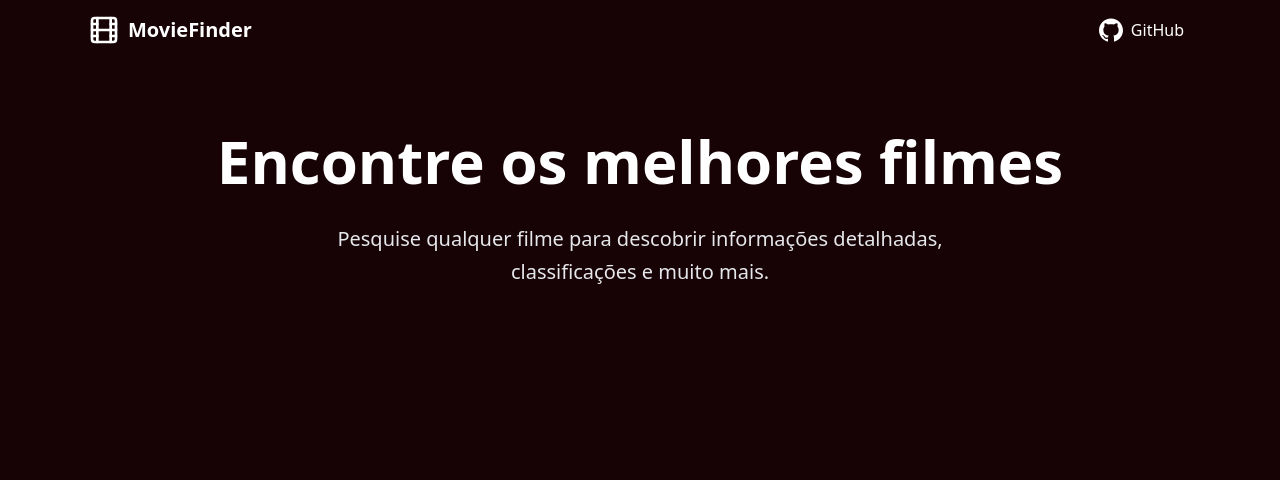
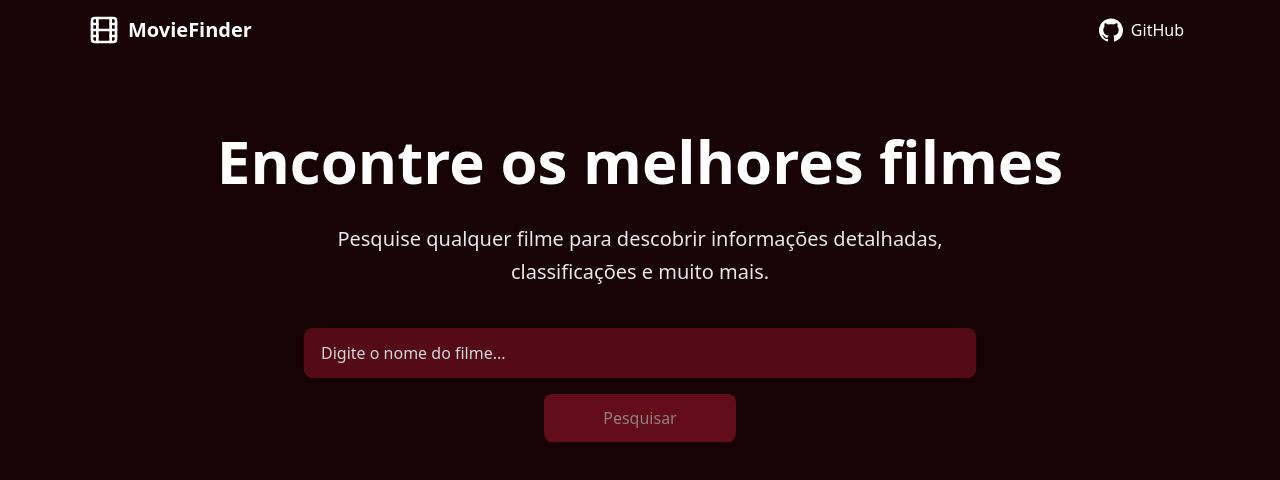
Before and after one commit to epifaniofrancisco/moviefinder, a React (Vite) app: page / in a window 1280 px wide. Shown: the top 480 px of the page. Built offline with nearby package versions, Linux system fonts and the light colour scheme.

Commit message:
feat: add HeroSection and SearchForm components, implement movie search functionality

```diff
--- /dev/null
+++ b/src/components/HeroSection.tsx
@@ -0,0 +1,19 @@
+interface HeroSectionProps {
+    title: string;
+    subtitle: string;
+}
+
+const HeroSection: React.FC<HeroSectionProps> = ({ title, subtitle }) => {
+    return (
+        <section className="mx-auto max-w-4xl text-center text-white">
+            <h1 className="text-4xl leading-tight font-bold md:text-5xl lg:text-6xl">
+                {title}
+            </h1>
+            <p className="mx-auto mt-6 max-w-2xl text-lg leading-relaxed text-gray-200 md:text-xl">
+                {subtitle}
+            </p>
+        </section>
+    );
+};
+
+export default HeroSection;
--- /dev/null
+++ b/src/components/SearchForm.tsx
@@ -0,0 +1,130 @@
+import { useState, useCallback } from "react";
+
+interface SearchFormProps {
+    onSearch: (query: string) => Promise<void>;
+}
+
+const LoadingSpinner: React.FC = () => (
+    <svg
+        className="h-4 w-4 animate-spin"
+        viewBox="0 0 24 24"
+        aria-hidden="true"
+    >
+        <circle
+            className="opacity-25"
+            cx="12"
+            cy="12"
+            r="10"
+            stroke="currentColor"
+            strokeWidth="4"
+            fill="none"
+        />
+        <path
+            className="opacity-75"
+            fill="currentColor"
+            d="M4 12a8 8 0 018-8V0C5.373 0 0 5.373 0 12h4zm2 5.291A7.962 7.962 0 014 12H0c0 3.042 1.135 5.824 3 7.938l3-2.647z"
+        />
+    </svg>
+);
+
+const SearchForm: React.FC<SearchFormProps> = ({ onSearch }) => {
+    const [searchQuery, setSearchQuery] = useState<string>("");
+    const [isLoading, setIsLoading] = useState<boolean>(false);
+    const [error, setError] = useState<string | null>(null);
+
+    const handleSubmit = useCallback(
+        async (e: React.FormEvent) => {
+            e.preventDefault();
+
+            const trimmedQuery = searchQuery.trim();
+            if (!trimmedQuery) return;
+
+            setIsLoading(true);
+            setError(null);
+
+            try {
+                await onSearch(trimmedQuery);
+            } catch (err) {
+                setError(
+                    err instanceof Error
+                        ? err.message
+                        : "Erro ao pesquisar filme",
+                );
+            } finally {
+                setIsLoading(false);
+            }
+        },
+        [searchQuery, onSearch],
+    );
+
+    const handleInputChange = useCallback(
+        (e: React.ChangeEvent<HTMLInputElement>) => {
+            setSearchQuery(e.target.value);
+            if (error) setError(null);
+        },
+        [error],
+    );
+
+    const isDisabled = !searchQuery.trim() || isLoading;
+
+    return (
+        <section
+            className="mx-auto mt-10 max-w-2xl"
+            aria-label="Busca de filmes"
+        >
+            <form
+                className="flex flex-col gap-4"
+                onSubmit={handleSubmit}
+                role="search"
+            >
+                <div className="flex-1">
+                    <label htmlFor="search-film" className="sr-only">
+                        Pesquisar filme
+                    </label>
+                    <input
+                        type="text"
+                        name="search-film"
+                        id="search-film"
+                        value={searchQuery}
+                        onChange={handleInputChange}
+                        placeholder="Digite o nome do filme..."
+                        disabled={isLoading}
+                        className="focus:ring-opacity-50 w-full rounded-lg border border-[#540B16] bg-[#540B16] px-4 py-3 text-white placeholder-gray-300 shadow-sm transition-all duration-200 focus:border-button-secondary focus:ring-1 focus:ring-button-secondary focus:outline-none disabled:cursor-not-allowed disabled:opacity-50"
+                        autoComplete="off"
+                        spellCheck="false"
+                    />
+                </div>
+
+                <button
+                    type="submit"
+                    disabled={isDisabled}
+                    className="focus:ring-opacity-50 mx-auto w-48 rounded-lg bg-button-primary px-6 py-3 font-medium text-white shadow-sm transition-all duration-200 hover:bg-button-secondary focus:ring-2 focus:ring-button-secondary focus:outline-none disabled:cursor-not-allowed disabled:opacity-50"
+                    aria-label={
+                        isLoading ? "Pesquisando..." : "Pesquisar filme"
+                    }
+                >
+                    {isLoading ? (
+                        <span className="flex items-center justify-center gap-2">
+                            <LoadingSpinner />
+                            Pesquisando...
+                        </span>
+                    ) : (
+                        "Pesquisar"
+                    )}
+                </button>
+
+                {error && (
+                    <p
+                        className="mt-2 text-center text-base text-red-400"
+                        role="alert"
+                        aria-live="polite"
+                    >
+                        {error}
+                    </p>
+                )}
+            </form>
+        </section>
+    );
+};
+
+export default SearchForm;
--- /dev/null
+++ b/src/hooks/useMovieSearch.ts
@@ -0,0 +1,43 @@
+import { useState, useCallback } from "react";
+
+interface UseMovieSearchReturn {
+    searchMovie: (query: string) => Promise<void>;
+    isSearching: boolean;
+    error: string | null;
+    clearError: () => void;
+}
+
+export const useMovieSearch = (): UseMovieSearchReturn => {
+    const [isSearching, setIsSearching] = useState(false);
+    const [error, setError] = useState<string | null>(null);
+
+    const searchMovie = useCallback(async (query: string) => {
+
+        setIsSearching(true);
+        setError(null);
+
+        try {
+            console.log("Searching for movie:", query);
+        } catch (err) {
+            const errorMessage =
+                err instanceof Error
+                    ? err.message
+                    : "Erro inesperado ao pesquisar";
+            setError(errorMessage);
+            throw err;
+        } finally {
+            setIsSearching(false);
+        }
+    }, []);
+
+    const clearError = useCallback(() => {
+        setError(null);
+    }, []);
+
+    return {
+        searchMovie,
+        isSearching,
+        error,
+        clearError,
+    };
+};
--- a/src/pages/Home.tsx
+++ b/src/pages/Home.tsx
@@ -1,21 +1,23 @@
 import Header from "../components/Header";
+import HeroSection from "../components/HeroSection";
+import SearchForm from "../components/SearchForm";
+import { useMovieSearch } from "../hooks/useMovieSearch";
 
 const Home: React.FC = () => {
+    const { searchMovie } = useMovieSearch();
+
     return (
         <div className="min-h-screen bg-primary-color">
             <div className="container mx-auto max-w-6xl px-4 md:px-6">
                 <Header />
 
                 <main className="pt-16 pb-8" role="main">
-                    <section className="mx-auto max-w-4xl text-center text-white">
-                        <h1 className="text-4xl leading-tight font-bold md:text-5xl lg:text-6xl">
-                            Encontre os melhores filmes
-                        </h1>
-                        <p className="mx-auto mt-6 max-w-2xl text-lg leading-relaxed text-gray-200 md:text-xl">
-                            Pesquise qualquer filme para descobrir informações
-                            detalhadas, classificações e muito mais.
-                        </p>
-                    </section>
+                    <HeroSection
+                        title="Encontre os melhores filmes"
+                        subtitle="Pesquise qualquer filme para descobrir informações detalhadas, classificações e muito mais."
+                    />
+
+                    <SearchForm onSearch={searchMovie} />
                 </main>
             </div>
         </div>
--- a/src/styles/index.css
+++ b/src/styles/index.css
@@ -2,4 +2,6 @@
 
 @theme {
     --color-primary-color: #170306;
+    --color-button-primary: #B0172E;
+    --color-button-secondary: #911326;
 }
```
